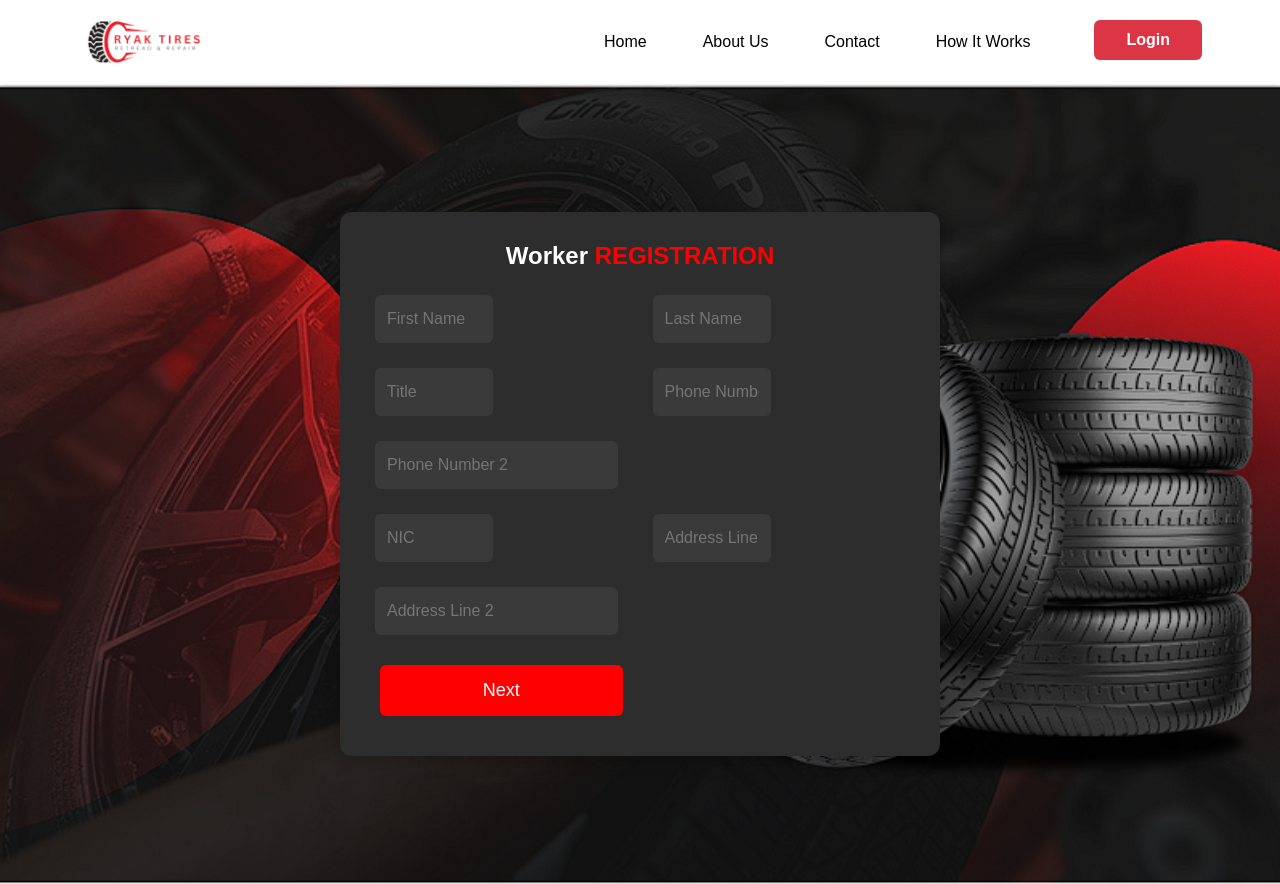
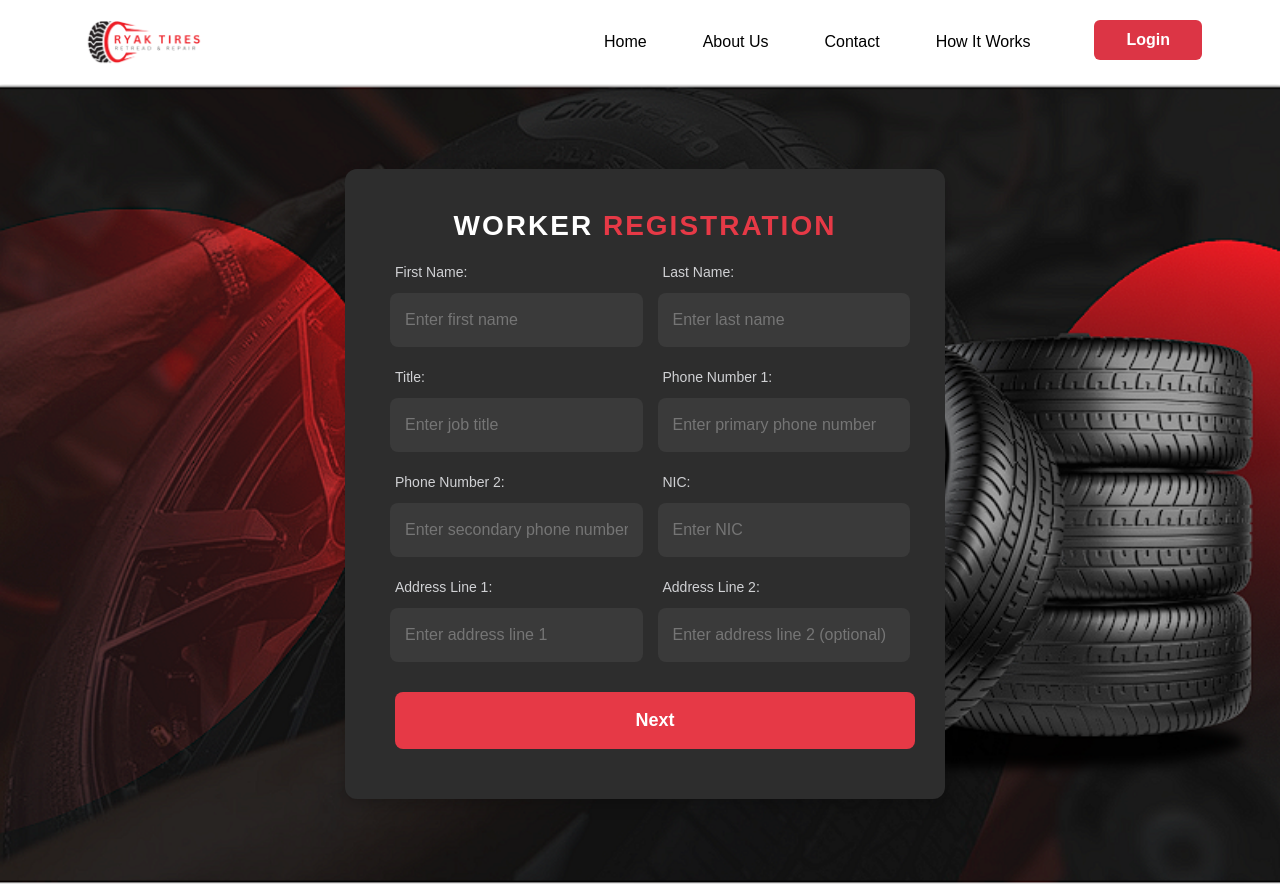
Before and after one commit to Hasindu071/tyre-repair-and-retreding-management-system, a React (Create React App) app in the folder frontend/: page /register/worker in a window 1280 px wide. Built offline with nearby package versions, Linux system fonts and the light colour scheme.

Commit message:
add the lebles

```diff
--- a/frontend/src/pages/WorkerRegister.js
+++ b/frontend/src/pages/WorkerRegister.js
@@ -35,18 +35,42 @@ const WorkerRegister = () => {
     return (
         <div>
             <Navbar />
-            <div className="register-container">
-                <div className="register-box">
-                    <h2 className="register-title">Worker <span>REGISTRATION</span></h2>
-                    <form onSubmit={handleSubmit} className="register-form">
-                        <input type="text" name="firstName" placeholder="First Name" value={formData.firstName} onChange={handleChange} required />
-                        <input type="text" name="lastName" placeholder="Last Name" value={formData.lastName} onChange={handleChange} required />
-                        <input type="text" name="title" placeholder="Title" value={formData.title} onChange={handleChange} required />
-                        <input type="text" name="phone1" placeholder="Phone Number 1" value={formData.phone1} onChange={handleChange} required />
-                        <input type="text" name="phone2" placeholder="Phone Number 2" value={formData.phone2} onChange={handleChange} />
-                        <input type="text" name="nic" placeholder="NIC" value={formData.nic} onChange={handleChange} required />
-                        <input type="text" name="address1" placeholder="Address Line 1" value={formData.address1} onChange={handleChange} required />
-                        <input type="text" name="address2" placeholder="Address Line 2" value={formData.address2} onChange={handleChange} />
+            <div className="register-container-worker">
+                <div className="register-box-worker">
+                    <h2 className="register-title-worker">Worker <span>REGISTRATION</span></h2>
+                    <form onSubmit={handleSubmit} className="register-form-worker">
+                        <div className="form-group-worker">
+                            <label htmlFor="firstName">First Name:</label>
+                            <input type="text" id="firstName" name="firstName" placeholder="Enter first name" value={formData.firstName} onChange={handleChange} required />
+                        </div>
+                        <div className="form-group-worker">
+                            <label htmlFor="lastName">Last Name:</label>
+                            <input type="text" id="lastName" name="lastName" placeholder="Enter last name" value={formData.lastName} onChange={handleChange} required />
+                        </div>
+                        <div className="form-group-worker">
+                            <label htmlFor="title">Title:</label>
+                            <input type="text" id="title" name="title" placeholder="Enter job title" value={formData.title} onChange={handleChange} required />
+                        </div>
+                        <div className="form-group-worker">
+                            <label htmlFor="phone1">Phone Number 1:</label>
+                            <input type="text" id="phone1" name="phone1" placeholder="Enter primary phone number" value={formData.phone1} onChange={handleChange} required />
+                        </div>
+                        <div className="form-group-worker">
+                            <label htmlFor="phone2">Phone Number 2:</label>
+                            <input type="text" id="phone2" name="phone2" placeholder="Enter secondary phone number (optional)" value={formData.phone2} onChange={handleChange} />
+                        </div>
+                        <div className="form-group-worker">
+                            <label htmlFor="nic">NIC:</label>
+                            <input type="text" id="nic" name="nic" placeholder="Enter NIC" value={formData.nic} onChange={handleChange} required />
+                        </div>
+                        <div className="form-group-worker">
+                            <label htmlFor="address1">Address Line 1:</label>
+                            <input type="text" id="address1" name="address1" placeholder="Enter address line 1" value={formData.address1} onChange={handleChange} required />
+                        </div>
+                        <div className="form-group-worker">
+                            <label htmlFor="address2">Address Line 2:</label>
+                            <input type="text" id="address2" name="address2" placeholder="Enter address line 2 (optional)" value={formData.address2} onChange={handleChange} />
+                        </div>
                         <button type="submit" className="register-button-worker">Next</button>
                     </form>
                 </div>
--- a/frontend/src/pages/WorkerSignup.js
+++ b/frontend/src/pages/WorkerSignup.js
@@ -64,33 +64,48 @@ const WorkerSignup = () => {
                     <h2 className="worker-signup-title">Worker <span>SignUp</span></h2>
 
                     <form onSubmit={handleSubmit}>
+                        <div className="form-group">
+                            <label htmlFor="email">Email</label>
                             <input
                                 type="email"
                                 name="email"
-                            placeholder="Email"
+                                id="email"
+                                placeholder="Enter your email"
                                 value={signupData.email}
                                 onChange={handleChange}
                                 className="worker-signup-input"
                                 required
                             />
+                        </div>
+
+                        <div className="form-group">
+                            <label htmlFor="password">Password</label>
                             <input
                                 type="password"
                                 name="password"
-                            placeholder="Password"
+                                id="password"
+                                placeholder="Enter your password"
                                 value={signupData.password}
                                 onChange={handleChange}
                                 className="worker-signup-input"
                                 required
                             />
+                        </div>
+
+                        <div className="form-group">
+                            <label htmlFor="rePassword">Re-enter Password</label>
                             <input
                                 type="password"
                                 name="rePassword"
-                            placeholder="Re-enter Password"
+                                id="rePassword"
+                                placeholder="Re-enter your password"
                                 value={signupData.rePassword}
                                 onChange={handleChange}
                                 className="worker-signup-input"
                                 required
                             />
+                        </div>
+
                         <button type="submit" className="worker-signup-button">
                             Submit
                         </button>
@@ -99,6 +114,5 @@ const WorkerSignup = () => {
             </div>
         </div>
     );
-};
-
+}
 export default WorkerSignup;
--- a/frontend/src/styles/WorkerRegister.css
+++ b/frontend/src/styles/WorkerRegister.css
@@ -1,92 +1,127 @@
-.register-container {
+/* Background Image Styling */
+.register-container-worker {
     background-image: url('../assets/background.png'); /* Ensure this path is correct */
     background-size: cover;
     background-position: center;
     min-height: 100vh;
-  }
-/* Register Page Container */
-.register-container {
     display: flex;
     justify-content: center;
     align-items: center;
-    min-height: 100vh;
-    background-color: #1a1a1a;
-    padding: 40px 20px;
+    background-color: rgba(0, 0, 0, 0.5); /* Adds slight overlay to enhance form visibility */
 }
 
 /* Form Box */
-.register-box {
+.register-box-worker {
     background-color: #2d2d2d;
-    padding: 30px;
+    padding: 40px;
     border-radius: 12px;
     box-shadow: 0px 6px 15px rgba(0, 0, 0, 0.2);
     width: 100%;
     max-width: 600px;
-    text-align: center;
+    margin-left: 10px;
     color: white;
+    backdrop-filter: blur(8px); /* Adds a subtle background blur effect */
 }
 
 /* Title Styling */
-.register-title {
-    font-size: 24px;
+.register-title-worker {
+    font-size: 28px;
     font-weight: bold;
     margin-bottom: 20px;
     color: white;
+    text-transform: uppercase;
+    letter-spacing: 2px;
 }
 
-.register-title span {
-    color: red;
+.register-title-worker span {
+    color: #e63946; /* Red shade for emphasis */
 }
 
 /* Form Styling */
-.register-form {
+.register-form-worker {
     display: grid;
     grid-template-columns: 1fr 1fr;
     gap: 15px;
+    grid-template-rows: auto auto; /* Ensure it creates two rows */
 }
 
-.register-form input {
-    padding: 12px;
+/* Input Fields Styling */
+.register-form-worker input {
+    padding: 15px;
     border: none;
-    border-radius: 6px;
+    border-radius: 8px;
     background-color: #3a3a3a;
     color: white;
     font-size: 16px;
     outline: none;
     transition: 0.3s ease;
+    width: 100%;
 }
 
-.register-form input:focus {
+/* Label Styling */
+.register-box-worker label {
+    font-size: 14px;
+    font-weight: 500;
+    color: #d0d1d4;
+    margin-bottom: 5px;
+    text-align: left;
+}
+
+/* Input Focus Effect */
+.register-form-worker input:focus {
     background-color: #4a4a4a;
+    box-shadow: 0px 0px 8px rgba(0, 150, 255, 0.8); /* Light blue glow on focus */
 }
 
 /* Full-width inputs */
-.register-form input[name="phone2"],
-.register-form input[name="address2"],
-.register-form input[name="secretKey"],
-.register-button {
+.register-form-worker input[name="phone2"],
+.register-form-worker input[name="address2"],
+.register-button-worker {
     grid-column: span 2;
 }
 
-/* Submit Button */
+/* Submit Button Styling */
 .register-button-worker {
-    background-color: red;
+    background-color: #e63946; /* Red for the button */
     color: white;
     border: none;
-    padding: 12px;
-    border-radius: 6px;
+    padding: 15px;
+    border-radius: 8px;
     font-size: 18px;
     cursor: pointer;
     transition: 0.3s ease;
+    width: 100%;
+    font-weight: bold;
 }
 
+/* Hover Effect for Button */
 .register-button-worker:hover {
-    background-color: darkred;
+    background-color: #d42a30; /* Darker shade of red */
 }
 
 /* Responsive Design */
-@media (max-width: 600px) {
-    .register-form {
-        grid-template-columns: 1fr;
+@media (max-width: 768px) {
+    .register-form-worker {
+        grid-template-columns: 1fr; /* Stack the form fields in one column on small screens */
+        gap: 15px;
+    }
+
+    .register-box-worker {
+        padding: 25px;
+    }
+
+    .register-title-worker {
+        font-size: 24px;
+    }
+
+    .register-button-worker {
+        padding: 14px;
+        font-size: 16px;
     }
 }
+
+@media (max-width: 600px) {
+    .register-container-worker {
+        padding: 0;
+    }
+}
--- a/frontend/src/styles/WorkerSignup.css
+++ b/frontend/src/styles/WorkerSignup.css
@@ -9,6 +9,15 @@ body{
     align-items: center;
     height: 100vh;
     padding: 20px;
+}
+
+label {
+    display: block;
+    font-size: 14px;
+    font-weight: 600;
+    color: #333;
+    margin-bottom: 5px;
+    margin-left: 10px;
 }
 
 /* === Signup Card === */
```
Lines whose indentation alone changed are shown as unchanged.
